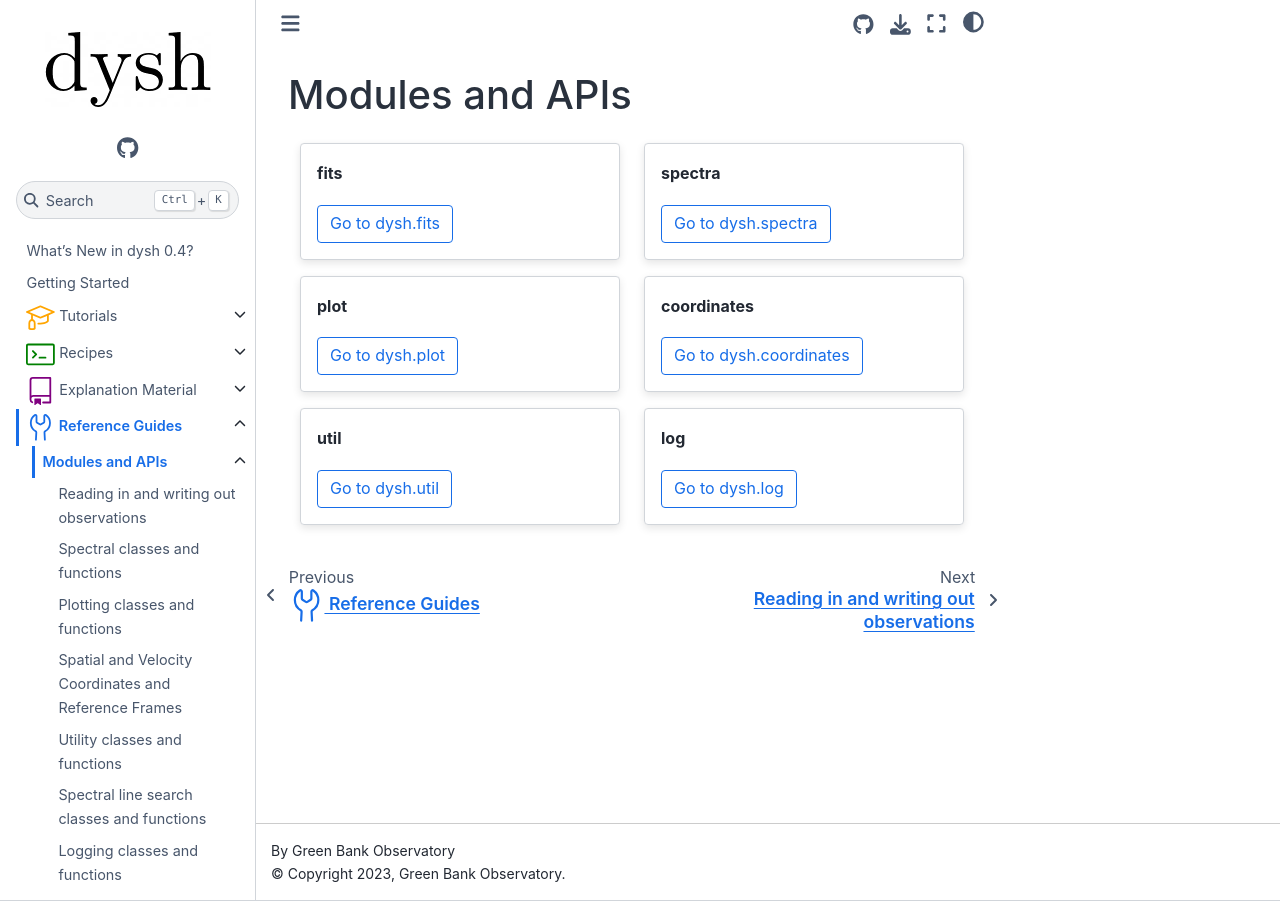
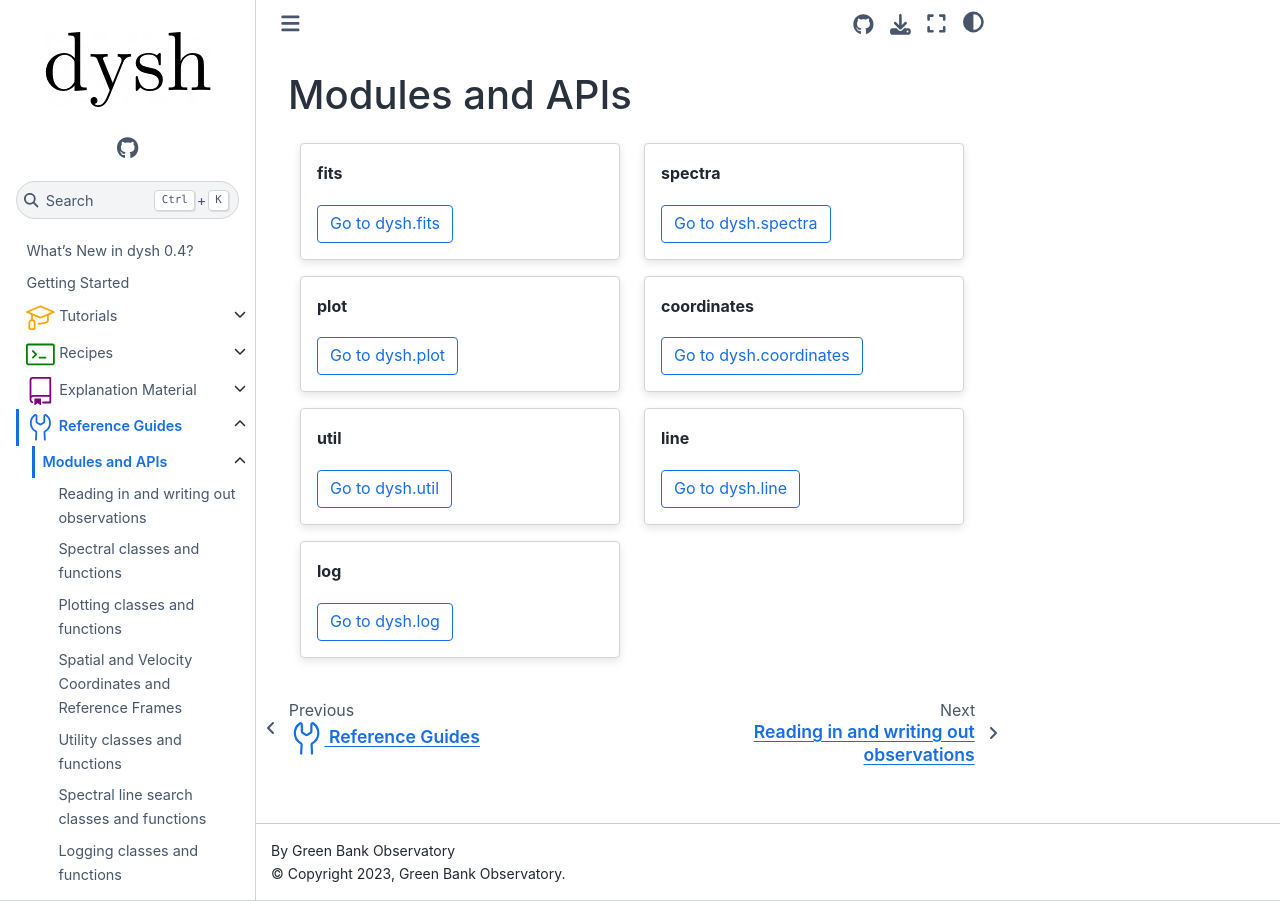
Before and after one commit to GreenBankObservatory/dysh, a Sphinx documentation site: the page built from docs/source/reference/modules/index.rst, in a window 1280 px wide. Built offline with Sphinx 7.4.7 and the Sphinx Book theme 1.1.4, drawn with Linux system fonts in a browser that asks for light colours; pages that are not in the unit, such as notebooks, are missing from menus.

Commit message:
add line card

```diff
--- a/docs/source/reference/modules/index.rst
+++ b/docs/source/reference/modules/index.rst
@@ -73,6 +73,19 @@
         :shadow: md
         :margin: 2 2 0 0
 
+        **line**
+
+        .. button-link:: dysh.line.html
+            :color: primary
+            :outline:
+            :click-parent:
+
+            Go to dysh.line
+
+    .. grid-item-card::
+        :shadow: md
+        :margin: 2 2 0 0
+
         **log**
 
         .. button-link:: dysh.log.html
```
